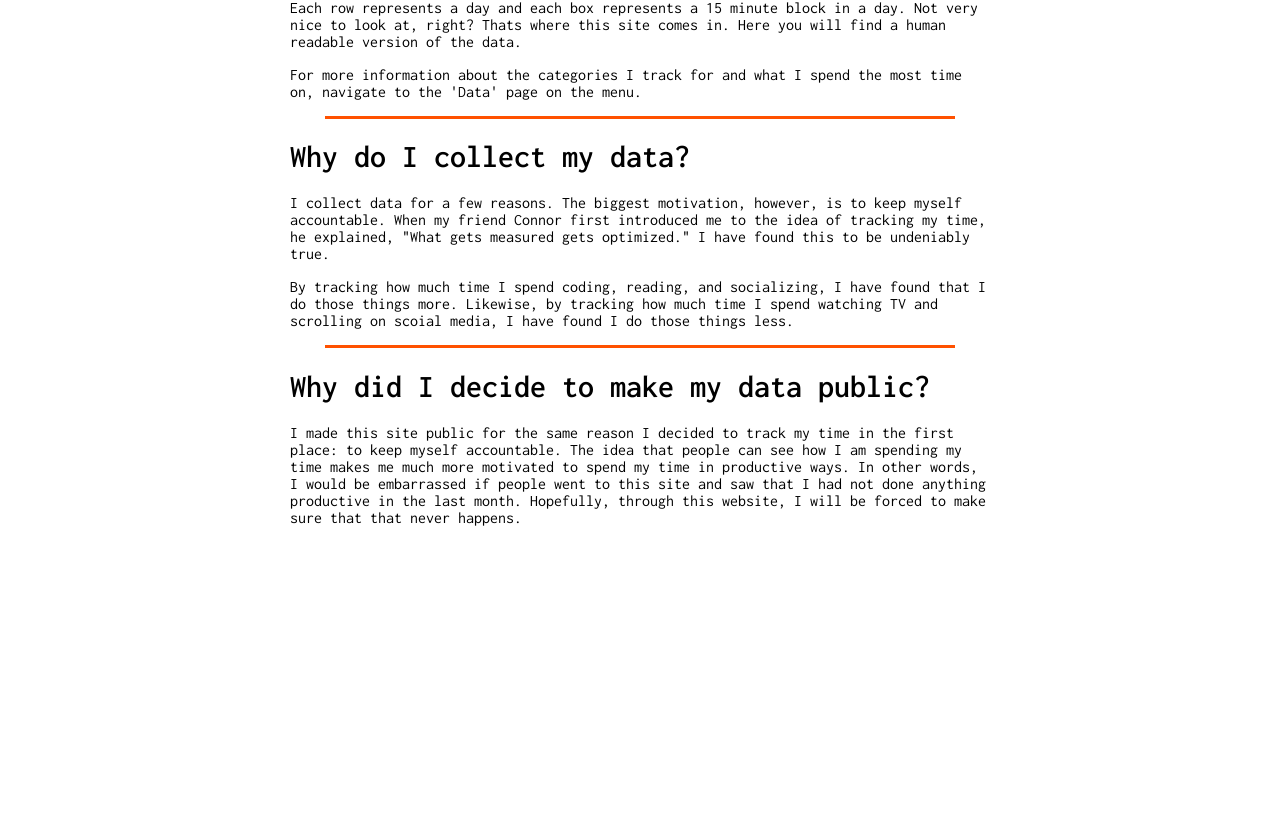
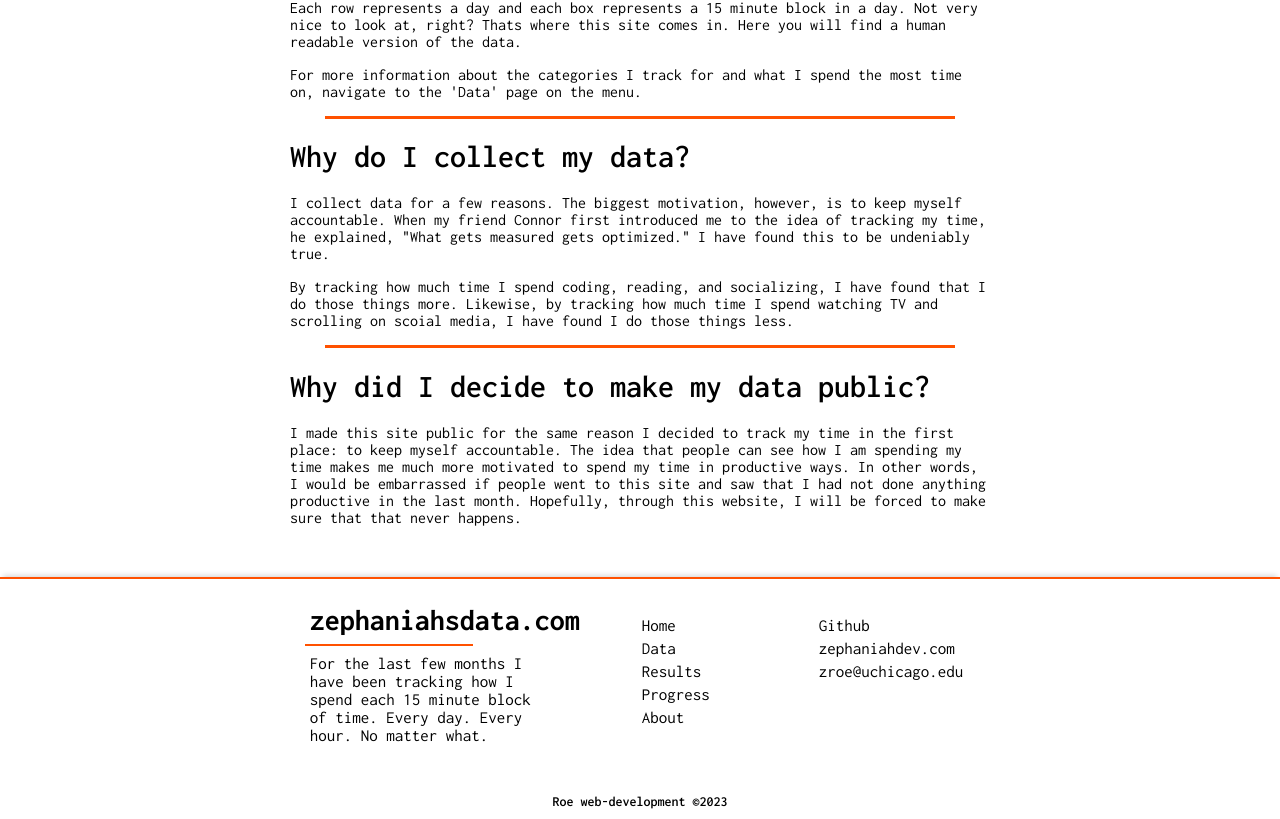
Before and after one commit to zroe1/productivity-site, a Next.js app: page /about in a window 1280 px wide. Shown: the part 416-1235 px from the top of the page. Before the commit the page ends 958 px from the top, so only its background shows below. Built offline with nearby package versions, Linux system fonts and the light colour scheme.

Commit message:
added footer to about page

```diff
--- a/src/app/about/page.js
+++ b/src/app/about/page.js
@@ -1,4 +1,5 @@
 import styles from './page.module.css'
+import Footer from '../components/Footer/Footer'
 
 const About = () => {
     return (
@@ -53,6 +54,8 @@ const About = () => {
                     to make sure that that never happens.
                 </p>
             </div>
+            <Footer />
+
         </div>
     )
 }
--- a/src/app/about/page.module.css
+++ b/src/app/about/page.module.css
@@ -7,7 +7,9 @@
   width: 100vw;
   /* background-color: aliceblue; */
   display: flex;
-  justify-content: center;
+  flex-direction: column;
+  align-items: center;
+  /* justify-content: center; */
 }
 
 .innerContainer {
```
